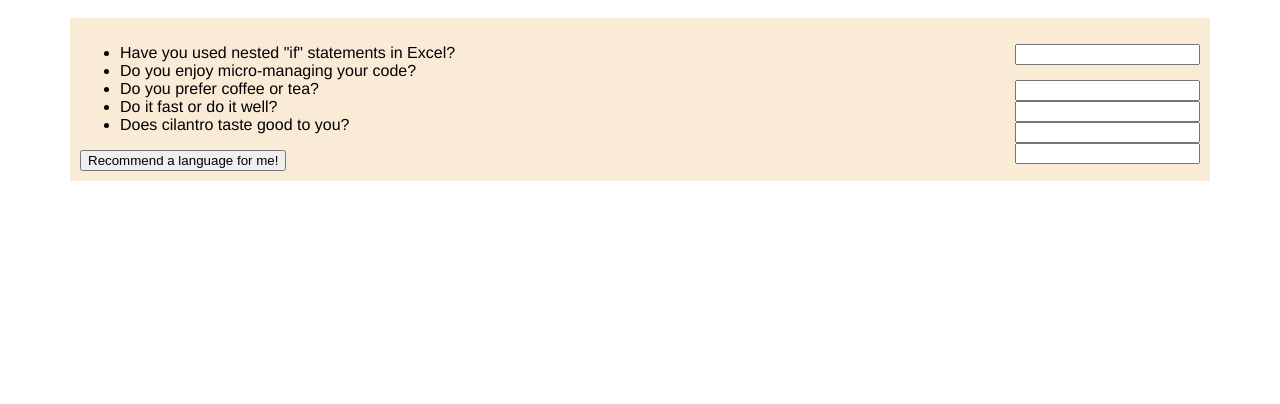
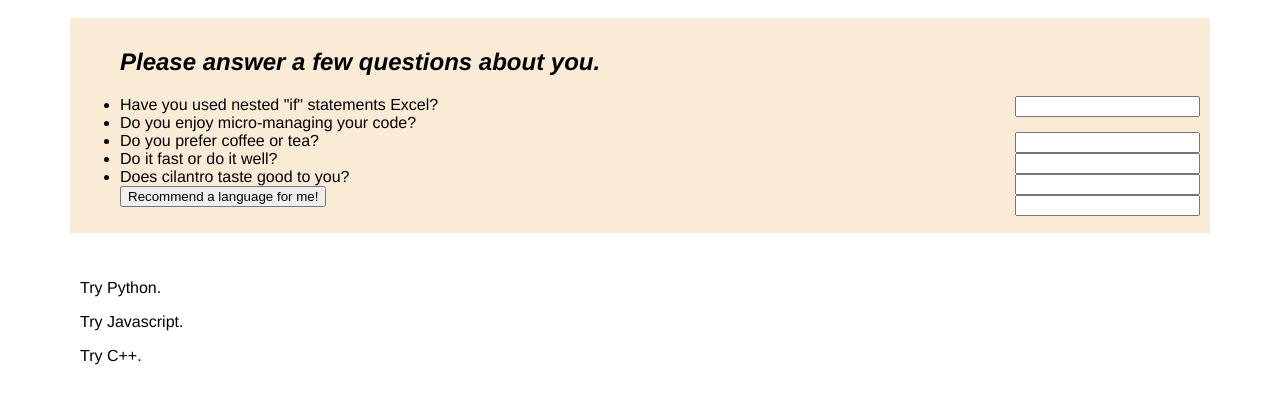
Before and after one commit to aaronvbrown/language-suggester, a plain HTML site: page index.html in a window 1280 px wide. Shown: the part 90-494 px from the top of the page. Drawn offline with Linux system fonts and the light colour scheme.

Commit message:
add answers and hidden class

```diff
--- a/css/styles.css
+++ b/css/styles.css
@@ -17,6 +17,10 @@ input {
     clear:both;
 }
 
+/* .hidden {
+    display:  none;
+} */
+
 #survey {
     background-color: antiquewhite;
 }
--- a/index.html
+++ b/index.html
@@ -14,17 +14,18 @@
 
         <form>
             <ul>
+                <h2> <em>Please answer a few questions about you.</em></h2>
                 <li>
-                    <label for "question1Input">Have you used nested "if" statements in Excel?</label>
-                    <input id "question1Input" type="bool" name="question1Input">
+                    <label for "question1Input">Have you used nested "if" statements Excel?</label>
+                    <input id "question1Input" type="text" name="question1Input">
                 </li>
                 <li>
                     <label for"question2Input">Do you enjoy micro-managing your code?</label>
-                    <input id"question2Input" type="bool" name="question2Input">
+                    <input id"question2Input" type="text" name="question2Input">
                 </li>
                 <li>
                     <label for"question3Input">Do you prefer coffee or tea?</label>
-                    <input id"question3Input" type = "text" name="question3Input">
+                    <input id"question3Input" type="text" name="question3Input">
                 </li>
                 <li>
                     <label for"question4Input">Do it fast or do it well?</label>
@@ -34,11 +35,18 @@
                     <label for"question5Input">Does cilantro taste good to you?</label>
                     <input id"question5Input" type="text" name="question5Input">
                 </li>
+                <button type="submit">Recommend a language for me!</button>
             </ul>
-            <button type="submit">Recommend a language for me!</button>
 
     </div>
     </form>
+    <div id="suggestion">
+        <p id="python" class="hidden">Try Python.</p>
+        <p id="javascript" class="hidden">Try Javascript.</p>
+        <p id="c++" class="hidden">Try C++.</p>
+    </div>
+
+    </div>
 
 </body>
 
```
